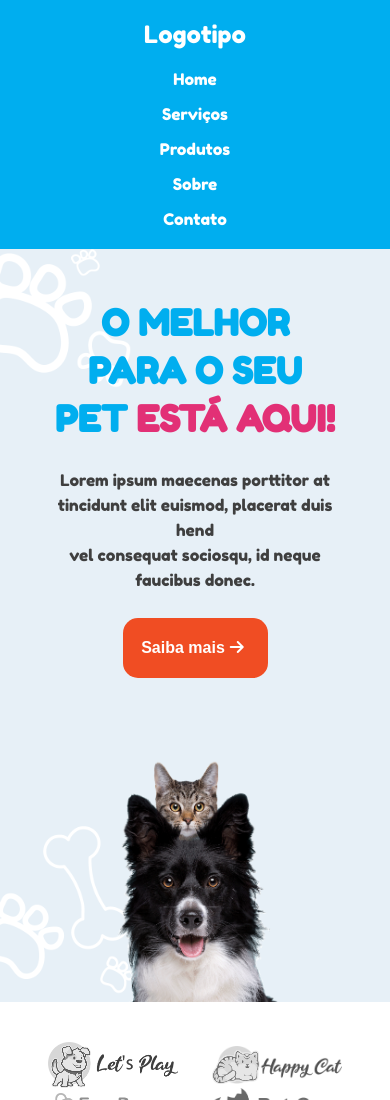
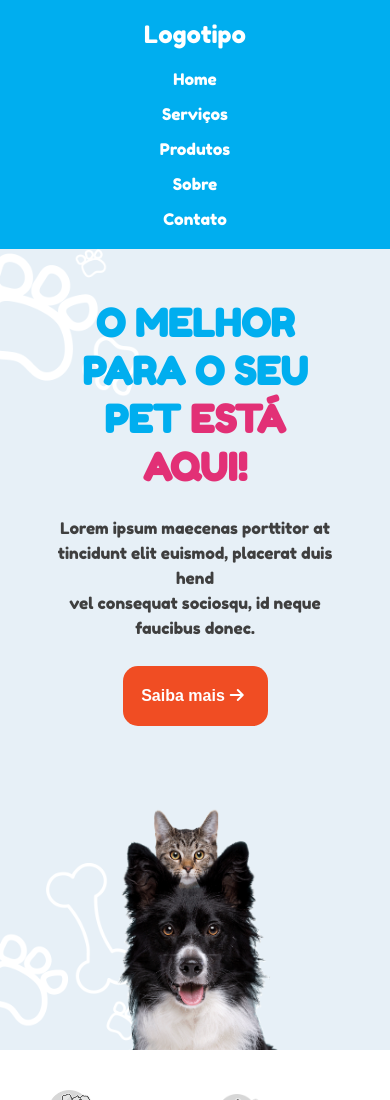
Before and after one commit to Siliprandi/LandingPage_Pet, a plain HTML site: page index.html in a window 390 px wide. Shown: the top 1100 px of the page. Drawn offline with Linux system fonts and the light colour scheme; files whose address does not match are found by name.

Commit message:
Alteração título principal

```diff
--- a/css/responsividade.css
+++ b/css/responsividade.css
@@ -25,7 +25,7 @@
     }
 
     .conteudo-principal-titulo{
-        font-size: 2.25rem;
+        font-size: 38px;
         line-height: 3rem;
 
     }
```
